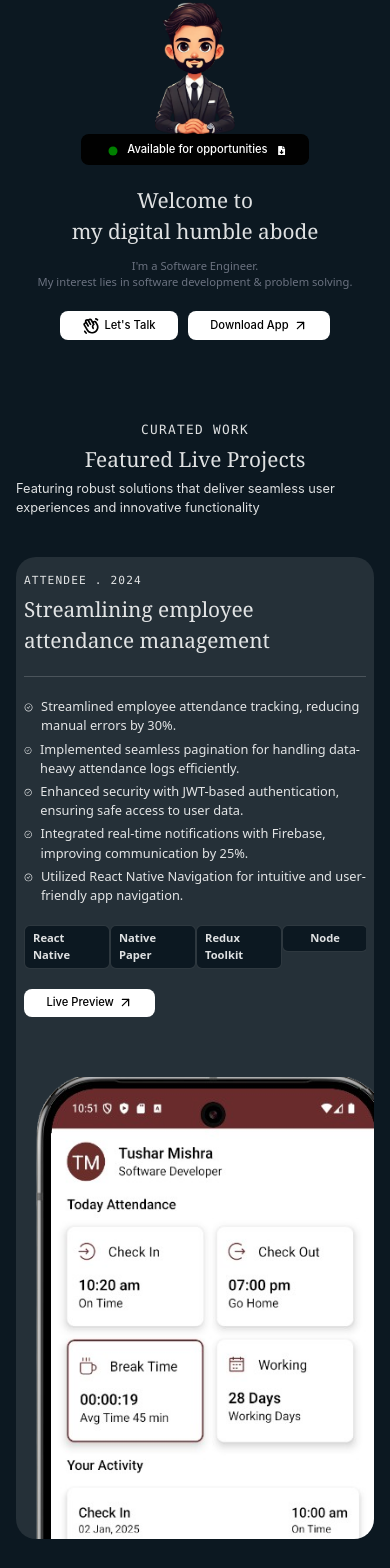
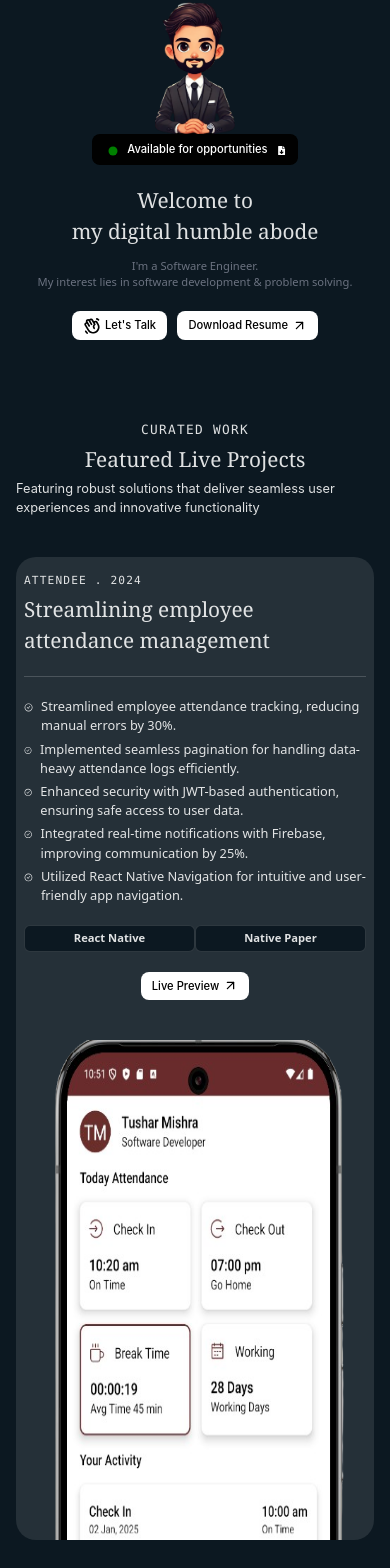
Before and after one commit to devxtushar/web-portfolio, a React (Vite) app: page / in a window 390 px wide. Shown: the part 96-1664 px from the top of the page. Built offline with nearby package versions, Linux system fonts and the light colour scheme.

Commit message:
# fix responsiveness

```diff
--- a/src/components/Footer.tsx
+++ b/src/components/Footer.tsx
@@ -4,7 +4,7 @@ function Footer() {
   return (
     <footer>
       <hr />
-      <div className="flex flex-row flex-wrap justify-between py-10">
+      <div className="flex flex-row flex-wrap justify-between py-10 gap-10">
         <div>
           <h3 className="text-gray-500 font-sans">
             Created by{" "}
--- a/src/components/WorkCard.tsx
+++ b/src/components/WorkCard.tsx
@@ -20,7 +20,7 @@ function WorkCard(props: any) {
     infinite: true,
     speed: 200,
     autoplay: true,
-    slidesToShow: 4,
+    slidesToShow: window.innerWidth === 410 ? 3 : 2,
     slidesToScroll: 1,
   };
   var settingsImage = {
@@ -32,12 +32,11 @@ function WorkCard(props: any) {
     slidesToShow: 1,
     slidesToScroll: 1,
   };
-
   return (
-    <div className="flex flex-wrap gap-20 card project_space">
-      <div
-        className="flex-1 flex flex-col gap-10 "
-        style={{ width: "100%", maxWidth: 600, minWidth: 250 }}
+    <div className="flex flex-wrap gap-10 card project_space">
+      <section
+        className="flex-1 flex flex-col gap-10 product_des__section"
+        style={{ width: "100%", maxWidth: 750, minWidth: 360 }}
       >
         <div className="flex flex-col gap-2">
           <span className="t4 uppercase font-mono tracking-widest">
@@ -64,16 +63,23 @@ function WorkCard(props: any) {
             })}
           </Slider>
         </div>
-        <div className="flex-1 flex items-end pb-10">
+        <div className="flex-1 flex items-end pb-10 center_section">
           <a href={liveUrl} target="_blank">
             <button>
               Live Preview <FiArrowUpRight size={15} />
             </button>
           </a>
         </div>
-      </div>
-      <div className="flex-1 flex justify-end">
-        <div style={{ width: "100%", maxWidth: 370, minWidth: 250 }}>
+      </section>
+      <section className="flex-1 flex justify-end center_section">
+        <div
+          style={{
+            width: "100%",
+            maxWidth: 360,
+            minWidth: 300,
+          }}
+          className="prod_images__section"
+        >
           <Slider {...settingsImage}>
             {images.map((items: { url: string }, i: number) => {
               const { url } = items;
@@ -88,7 +94,7 @@ function WorkCard(props: any) {
             })}
           </Slider>
         </div>
-      </div>
+      </section>
     </div>
   );
 }
--- a/src/css/Home.css
+++ b/src/css/Home.css
@@ -1,3 +1,9 @@
+.layout {
+  width: 100%;
+  max-width: 1920px;
+  margin: 0 auto;
+}
+
 .navul {
   position: fixed;
   border-radius: 3em;
@@ -8,6 +14,7 @@
 
 .navul.transparent {
   background: var(--basecolor);
+  z-index: 999999;
 }
 
 .navli {
@@ -39,13 +46,14 @@
   border-radius: 20px;
   padding: 4em 4em 0em 6em;
   width: 100%;
+  min-width: 330px;
   height: auto;
   overflow: hidden;
 }
 .product {
-  width: 320px;
-  min-width: 320px;
-  aspect-ratio: 0.8;
+  width: 100%;
+  min-width: 300px;
+  aspect-ratio: 0.6;
 }
 
 .avatar {
@@ -126,3 +134,8 @@ tr {
     padding: 2em 1em 0em;
   }
 }
+@media screen and (min-width: 0px) and (max-width: 1344px) {
+  .center_section {
+    justify-content: center;
+  }
+}
--- a/src/index.css
+++ b/src/index.css
@@ -115,7 +115,7 @@ button:focus-visible {
 .custom_card__btn {
   border: 1px solid #a3a2a23a;
   border-radius: 6px;
-  padding: 0.5em 1em;
+  padding: 0.5em;
   background-color: var(--basecolor);
 }
 .custom_card__btnbg {
@@ -155,6 +155,15 @@ input {
   body {
     padding: 1em 2em;
   }
+  .product_des__section {
+    min-width: 300px !important;
+  }
+  .prod_images__section {
+    max-width: 300px !important;
+  }
+  button {
+    padding: 0.5em 1em !important;
+  }
 }
 
 @media screen and (min-width: 551px) and (max-width: 890px) {
--- a/src/pages/About.tsx
+++ b/src/pages/About.tsx
@@ -16,7 +16,7 @@ function About() {
 
           <span className="t4">My journey in few words</span>
           <h4 className="text-gray-500 font-sans">
-            Hello! I’m a results-driven Software Engineer with over 3 years of
+            Hello! I’m a results-driven Software Engineer with over 1.6 years of
             experience designing and developing high-performance applications.
             My expertise spans modern web and mobile technologies, with a focus
             on delivering user-centric solutions that are both scalable and
@@ -40,7 +40,7 @@ function About() {
             </a>
           </div>
         </div>
-        <div className="flex-1 flex flex-row justify-end">
+        <div className="flex-1 flex flex-row justify-end center_section">
           <div className="about_img">
             <img src="../images/tusharpic01.webp" alt="tushar image" />
           </div>
--- a/src/pages/Contact.tsx
+++ b/src/pages/Contact.tsx
@@ -23,7 +23,7 @@ function Contact() {
     window.scrollTo(0, 0);
   }, []);
   return (
-    <div>
+    <div className="layout">
       <Nav />
       <main>
         <section className="flex flex-col gap-20 py-40">
--- a/src/pages/Home.tsx
+++ b/src/pages/Home.tsx
@@ -12,7 +12,7 @@ import Footer from "../components/Footer";
 
 function Home() {
   return (
-    <div>
+    <div className="layout">
       <Nav />
       <main>
         <section id="home" className="flex flex-col gap-10 items-center pt-40">
@@ -48,7 +48,7 @@ function Home() {
               </button>
             </Link>
             <button>
-              Download App <FiArrowUpRight size={15} />
+              Download Resume <FiArrowUpRight size={15} />
             </button>
           </div>
         </section>
```
